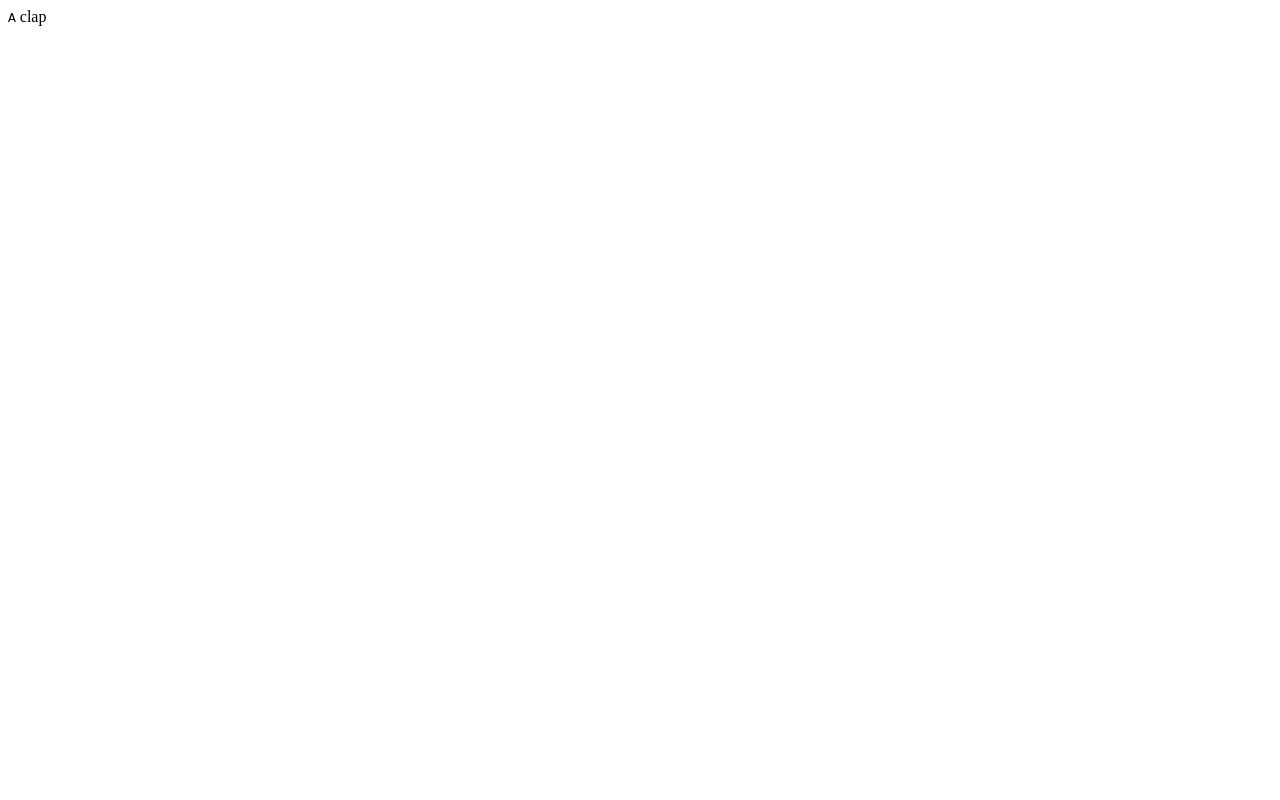
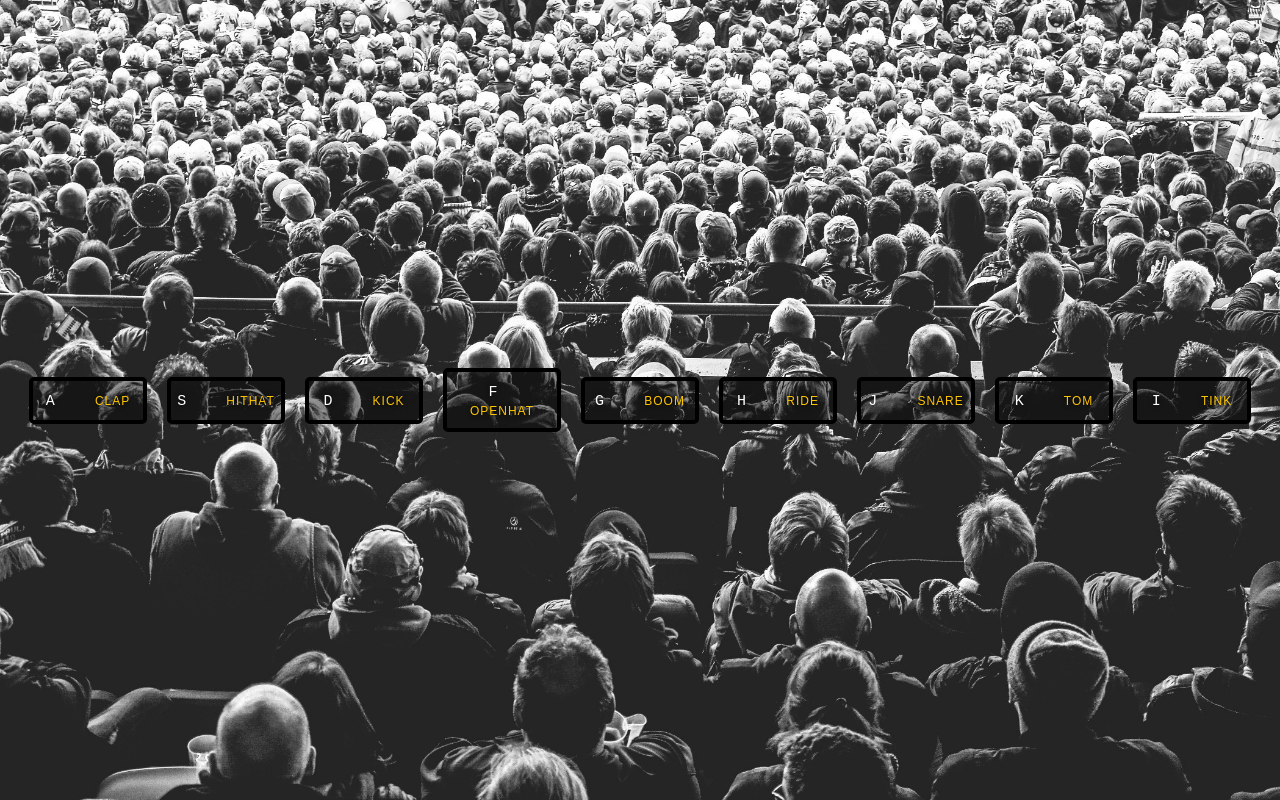
Before and after one commit to Arham-12336/JavaScript30_challange, a plain HTML site: page Javascript Drum kit/index.html in a window 1280 px wide. Drawn offline with Linux system fonts and the light colour scheme.

Commit message:
Drum kit completed

```diff
--- a/Javascript Drum kit/index.html
+++ b/Javascript Drum kit/index.html
@@ -13,7 +13,50 @@
             <kbd>A</kbd>
             <span class="sound">clap</span>
         </div>
+        <div data-key="83" class="key">
+            <kbd>S</kbd>
+            <span class="sound">hithat</span>
+        </div>
+        <div data-key="68" class="key">
+            <kbd>D</kbd>
+            <span class="sound">kick</span>
+        </div>
+        <div data-key="70" class="key">
+            <kbd>F</kbd>
+            <span class="sound">openhat</span>
+        </div>
+        <div data-key="71" class="key">
+            <kbd>G</kbd>
+            <span class="sound">boom</span>
+        </div>
+        <div data-key="72" class="key">
+            <kbd>H</kbd>
+            <span class="sound">Ride</span>
+        </div>
+        <div data-key="74" class="key">
+            <kbd>J</kbd>
+            <span class="sound">snare</span>
+        </div>
+        <div data-key="75" class="key">
+            <kbd>K</kbd>
+            <span class="sound">tom</span>
+        </div>
+        <div data-key="73" class="key">
+            <kbd>I</kbd>
+            <span class="sound">tink</span>
+        </div>
+
     </div>
+
+    <audio data-key="65" src="sounds/clap.wav"></audio>
+    <audio data-key="83" src="sounds/hihat.wav"></audio>
+    <audio data-key="68" src="sounds/kick.wav"></audio>
+    <audio data-key="70" src="sounds/openhat.wav"></audio>
+    <audio data-key="71" src="sounds/boom.wav"></audio>
+    <audio data-key="72" src="sounds/ride.wav"></audio>
+    <audio data-key="74" src="sounds/snare.wav"></audio>
+    <audio data-key="75" src="sounds/tom.wav"></audio>
+    <audio data-key="73" src="sounds/tink.wav"></audio>
 
 
 
--- a/Javascript Drum kit/script.js
+++ b/Javascript Drum kit/script.js
@@ -0,0 +1,20 @@
+window.addEventListener('keydown', function(e) {
+    const audio = document.querySelector(`audio[data-key="${e.keyCode}"]`);
+    const key = document.querySelector(`.key[data-key="${e.keyCode}"]`);
+    console.log(audio);
+
+    if(!audio){
+        return;  // no audio
+    }
+    audio.currentTime = 0; //rewind to start
+    audio.play();
+    key.classList.add('playing');
+
+
+});
+const keys=document.querySelectorAll('.key');
+keys.forEach(key=>{
+    key.addEventListener('transitionend',()=>{
+        key.classList.remove('playing');
+
+    })});
--- a/Javascript Drum kit/style.css
+++ b/Javascript Drum kit/style.css
@@ -0,0 +1,43 @@
+html{
+    font-size: 10px;
+    background: url(./background.jpg);
+    background-size: cover;
+}
+body,html{
+    margin: 0;
+    padding: 0;
+    height: 100%;
+    font-family: sans-serif;
+}
+.keys{
+    display: flex;
+    flex: 1;
+    min-height: 100vh;
+    justify-content: center;
+    align-items: center;
+}
+.key{
+    border: .4rem solid black;
+    border-radius:.5rem;
+    letter-spacing: 1.8rem;
+    margin: 1rem;
+    font-size: 1.5rem;
+    padding: 1rem .5rem;
+    background: rgb(0, 0, 0,0.4);
+    color: white;
+    width: 10rem;
+    text-align: center;
+    transition: all 0.7s ease;
+    text-shadow: 0 0 .5rem black;
+}
+.playing{
+    transform: scale(1.1);
+    border-color: #ffc600;
+    box-shadow: 0 0 1rem #ffc600;
+}
+.sound{
+    font-size: 1.2rem;
+    text-transform: uppercase;
+    letter-spacing: .1rem;
+    color: #ffc600;
+}
```
Also changed, not shown: Javascript Drum kit/background.jpg (added), 9 other files.
